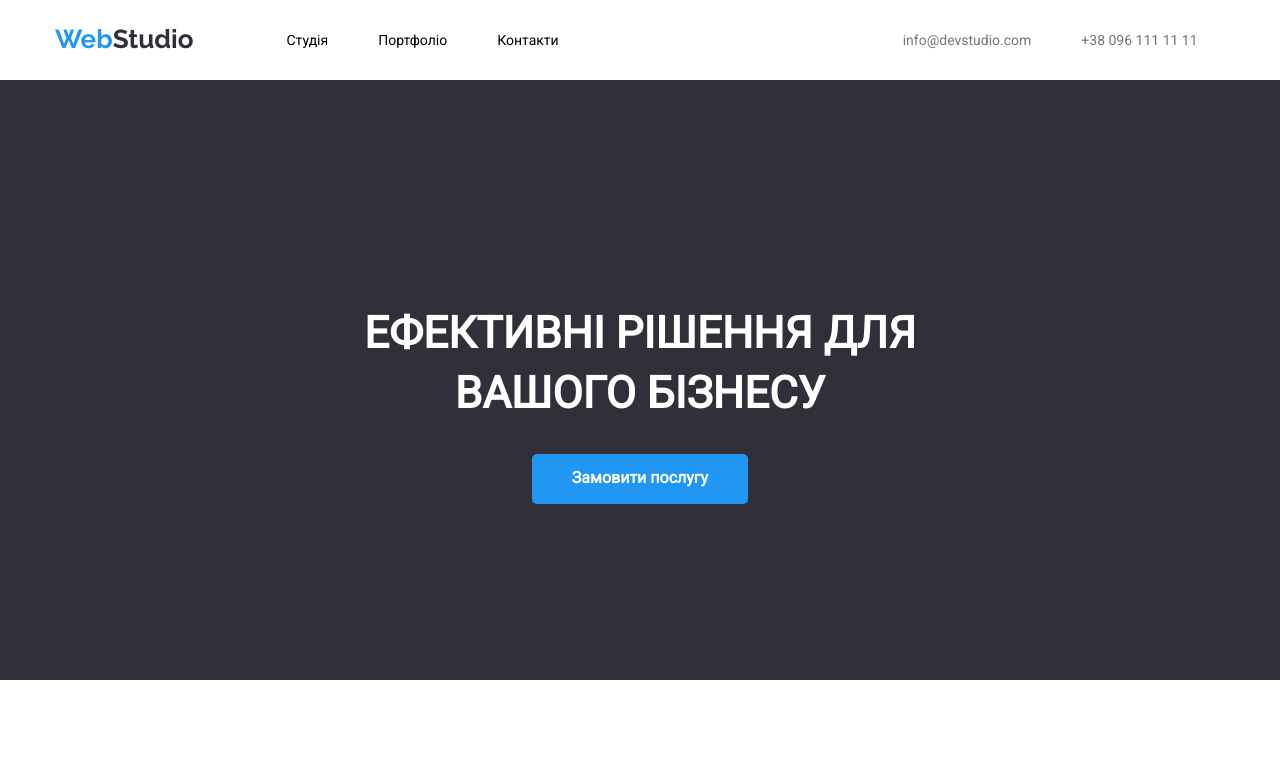
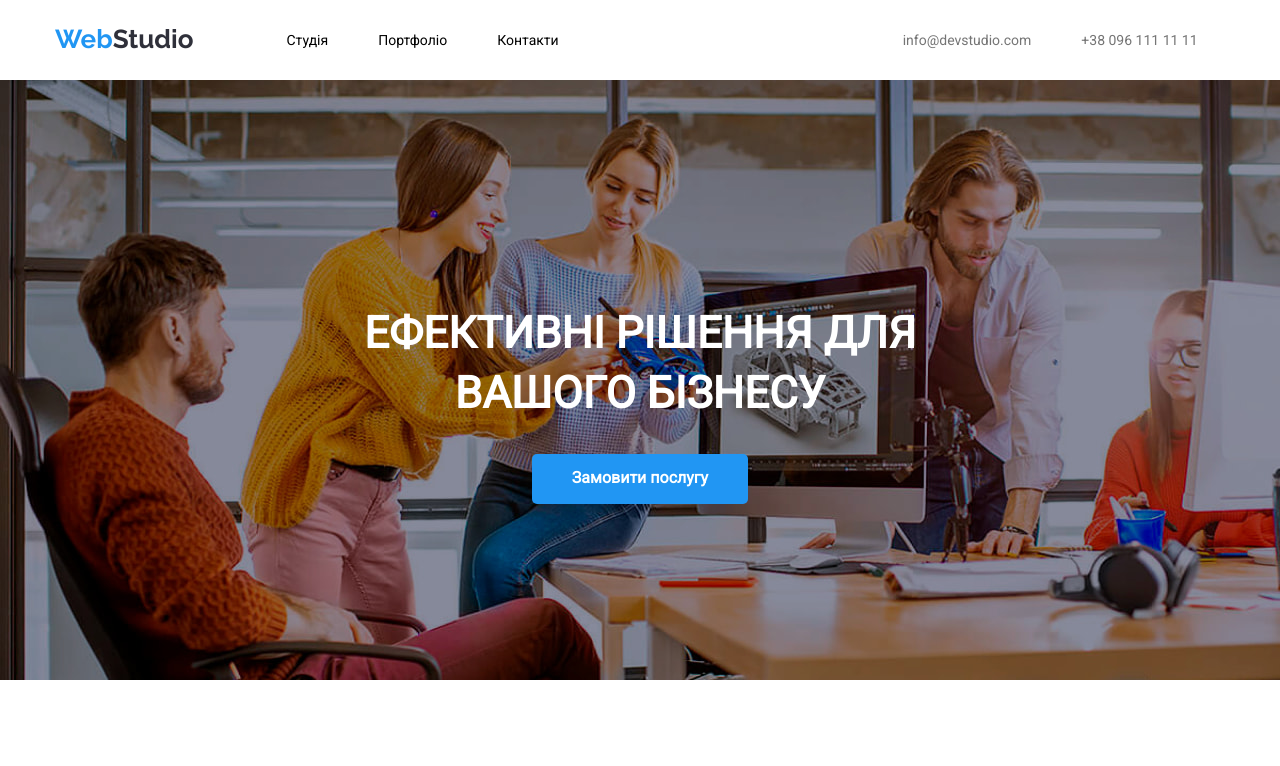
Before and after one commit to Andrey15-code/WebStudio, a plain HTML site: page index.html in a window 1280 px wide. Shown: the top 766 px of the page. Drawn offline with nearby package versions, Linux system fonts and the light colour scheme.

Commit message:
img section1

```diff
--- a/style.css
+++ b/style.css
@@ -88,7 +88,11 @@ body {
 /* перша секція */
 .section1 {
   font-family: "Roboto", sans-serif;
-  background-color: #2f303a;
+  background-image: url("./img/section1.jpg"), linear-gradient(90deg, rgba(47, 48, 58, 0.4) 100%, rgba(47, 48, 58, 0.4) 100%);
+  background-repeat: no-repeat;
+  background-size: cover;
+  background-attachment: scroll;
+  object-fit: cover;
   height: 600px;
 }
 
```
Also changed, not shown: img/section1.jpg (added).
